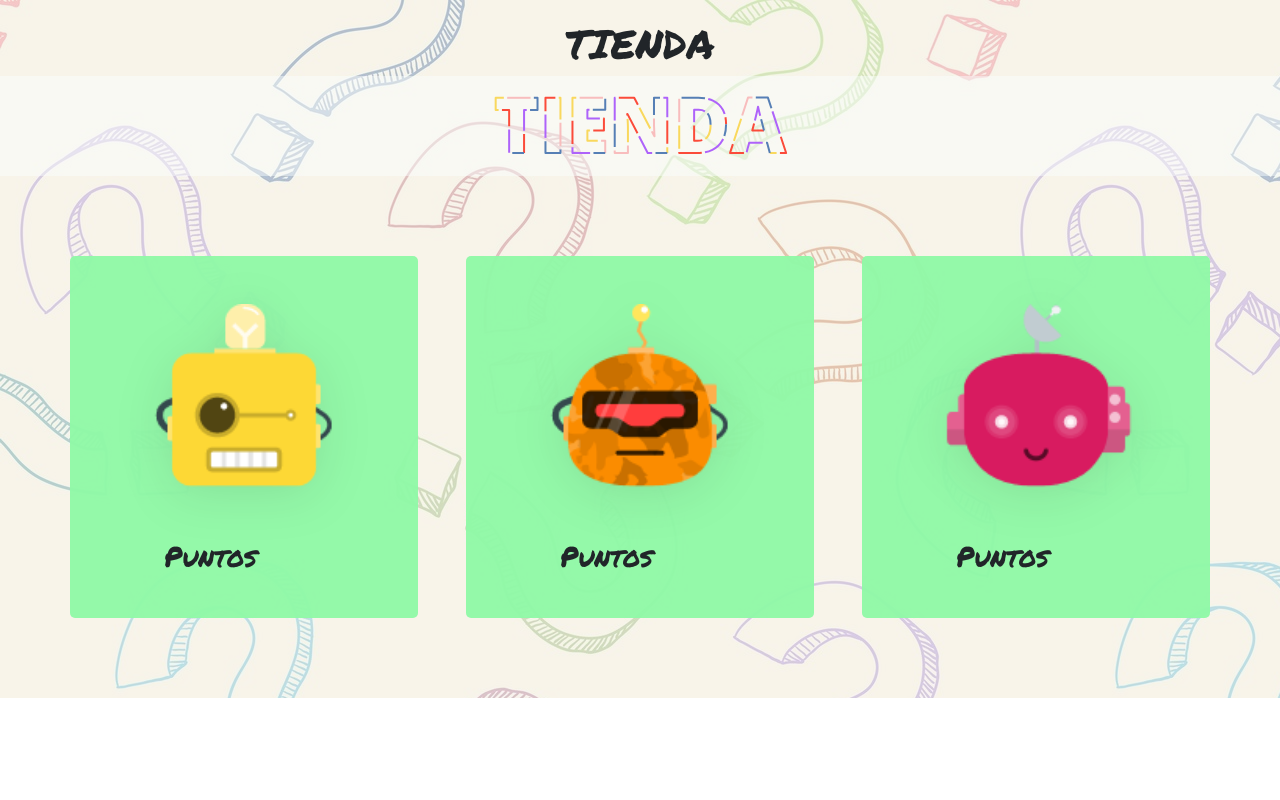
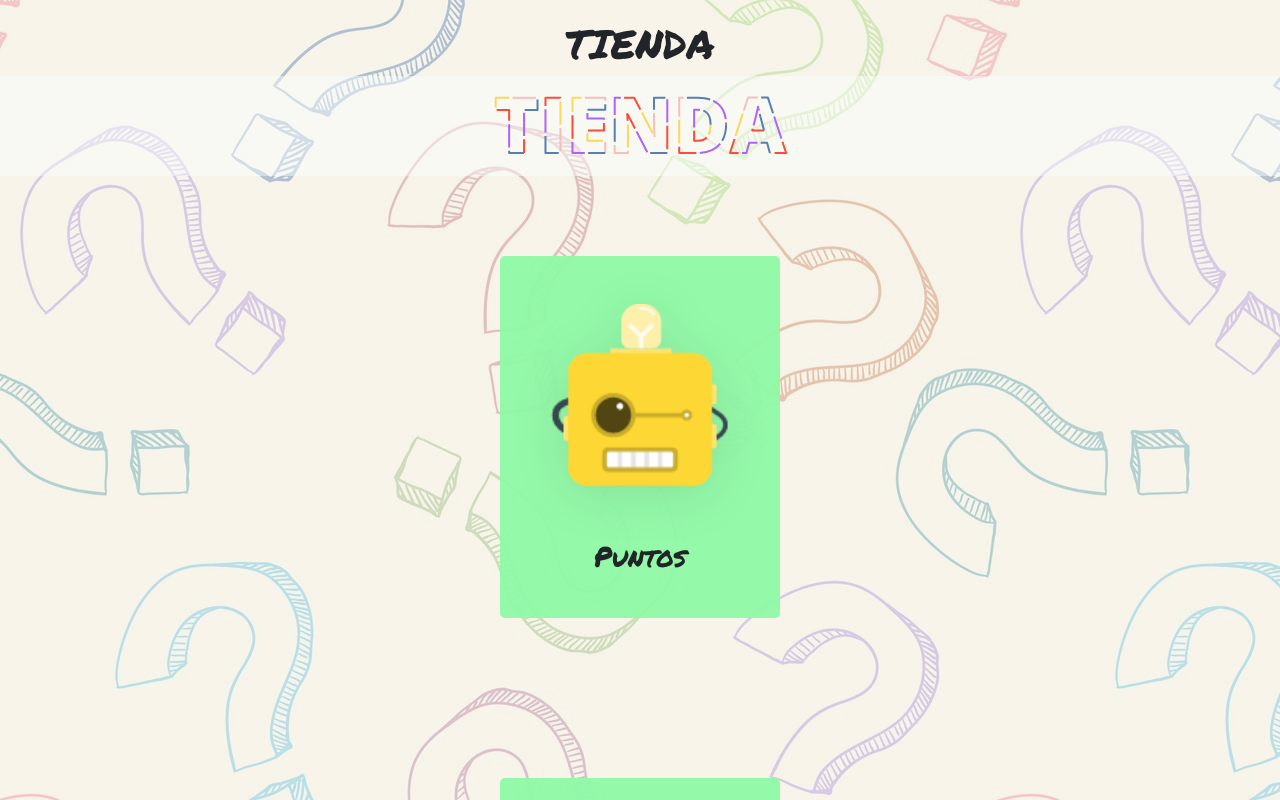
Before and after one commit to GuadalupeLippo/juego-Trivia, a React (Create React App) app in the folder trivia-front/: page /store in a window 1280 px wide. Shown: the top 800 px of the page. Built offline with nearby package versions, Linux system fonts and the light colour scheme; a web font is replaced by a local one.

Commit message:
titulo animado y avatars

```diff
--- a/trivia-front/src/components/avatars/avatars.css
+++ b/trivia-front/src/components/avatars/avatars.css
@@ -1,25 +1,18 @@
 @import url('https://fonts.googleapis.com/css2?family=Jaro:opsz@6..72&family=Jersey+10&family=Luckiest+Guy&family=Permanent+Marker&display=swap');
 
-.allAvatars{
+.avatar_container {
     display: flex;
-    align-content: space-between;
-    justify-content: center ;
-    text-align: center;
-
-}
-
-.avatar_container {
-    display: grid;
+    flex-direction: column;
+    align-items: center;
     margin-inline: 1.5rem;
     padding-block: 5rem;
 }
 
 .card_container {
-    display: grid;
-    grid-template-columns: repeat(auto-fit, minmax(230px, 348px));
+    display: flex;
+    flex-wrap: wrap;
     justify-content: center;
     gap: 2rem;
-
 }
 
 .card_article {
@@ -27,16 +20,19 @@
     background-color: #90f9a7f5;
     border-radius: 5px;
     padding: 3rem 1.5rem 1.5rem;
-    display: grid;
-    row-gap: 1rem;
+    display: flex;
+    flex-direction: column;
+    gap: 1rem;
     overflow: hidden;
     transition: background-color 0.6s;
     z-index: 1; /* Ensures content is always above background */
+    flex: 1 1 230px; /* Flexible basis for cards */
+    max-width: 348px; /* Maximum width for cards */
 }
 
 .card_img {
     width: 200px;
-    justify-self: center;
+    align-self: center;
     filter: drop-shadow(0 8px 24px hsla(170, 12%, 8%, 0.1));
     transition: transform 0.4s;
     z-index: 2; /* Ensures image is above background */
@@ -53,7 +49,7 @@
 
 .card_precio {
     display: flex;
-    font-family:Permanent Marker, cursive;
+    font-family: 'Permanent Marker', cursive;
     margin: 20px 70px;
 }
 
@@ -79,10 +75,12 @@
     color: white;
     display: flex;
     align-items: center;
-    column-gap: 0.5rem;
-    justify-self: center;
+    gap: 0.5rem;
+    justify-content: center; /* Center button content */
     position: absolute;
     bottom: -1.5rem;
+    left: 50%;
+    transform: translateX(-50%);
     opacity: 0;
     pointer-events: none;
     transition: transform 0.4s, opacity 0.4s;
@@ -90,7 +88,7 @@
 }
 
 .avatar_container .card_button:hover {
-    transform: translateX(0.5rem);
+    transform: translateX(-50%) translateY(0.5rem);
     background-color: #01a659f5;
 }
 
@@ -109,7 +107,18 @@
 }
 
 .card_article:hover .card_button {
-    transform: translateY(-3.75rem);
+    transform: translateX(-50%) translateY(-3.75rem);
     opacity: 1;
     pointer-events: initial;
 }
+
+@media screen and (max-width: 300px) {
+    .avatar_container {
+        margin-inline: 1rem;
+        display: flex;
+    }
+    .card_container {
+        flex-direction: column;
+        gap: 1rem;
+    }
+}
```
